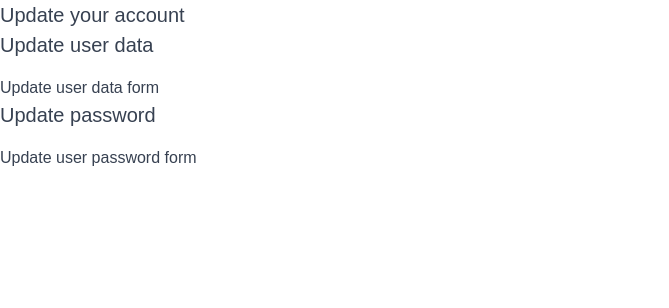
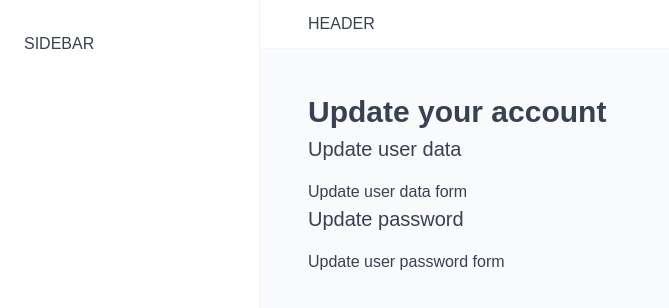
Before and after one commit to muhendawi/serenithea-back-office-app, a React (Vite) app: page /account in a window 1280 px wide. Shown: the top 308 px of the page, without its empty margins (0-669 px from the left). Built offline with nearby package versions, Linux system fonts and the light colour scheme.

Commit message:
Add the app layout using grid

```diff
--- a/src/App.tsx
+++ b/src/App.tsx
@@ -7,11 +7,14 @@
 import Account from "./pages/Account";
 import Login from "./pages/Login";
 import PageNotFound from "./pages/PageNotFound";
+import AppLayout from "./ui/AppLayout";
 
 const App = () => {
   return (
     <BrowserRouter>
       <Routes>
+        <Route element={<AppLayout />}>
+          {/* Redirect root path to dashboard */}
           <Route index element={<Navigate to="/dashboard" replace />} />
           <Route path="dashboard" element={<Dashboard />} />
           <Route path="bookings" element={<Bookings />} />
@@ -21,6 +24,7 @@
           <Route path="account" element={<Account />} />
           <Route path="login" element={<Login />} />
           <Route path="*" element={<PageNotFound />} />
+        </Route>
       </Routes>
     </BrowserRouter>
   );
--- a/src/pages/Account.tsx
+++ b/src/pages/Account.tsx
@@ -4,7 +4,9 @@
 const Account = () => {
   return (
     <>
-      <Heading as="h1">Update your account</Heading>
+      <Heading as="h1" $size="2xl">
+        Update your account
+      </Heading>
 
       <Row>
         <Heading as="h3">Update user data</Heading>
--- a/src/pages/Bookings.tsx
+++ b/src/pages/Bookings.tsx
@@ -4,7 +4,9 @@
 const Bookings = () => {
   return (
     <Row $type="horizontal">
-      <Heading as="h1">All bookings</Heading>
+      <Heading as="h1" $size="2xl">
+        All bookings
+      </Heading>
       <p>TEST</p>
     </Row>
   );
--- a/src/pages/Cabins.tsx
+++ b/src/pages/Cabins.tsx
@@ -4,7 +4,9 @@
 const Cabins = () => {
   return (
     <Row $type="horizontal">
-      <Heading as="h1">All cabins</Heading>
+      <Heading as="h1" $size="2xl">
+        All cabins
+      </Heading>
       <p>TEST</p>
     </Row>
   );
--- a/src/pages/Dashboard.tsx
+++ b/src/pages/Dashboard.tsx
@@ -4,7 +4,7 @@
 const Dashboard = () => {
   return (
     <Row $type="horizontal">
-      <Heading as="h1" $size="xl">
+      <Heading as="h1" $size="2xl">
         Dashboard
       </Heading>
       <p>TEST</p>
--- a/src/pages/Settings.tsx
+++ b/src/pages/Settings.tsx
@@ -1,7 +1,11 @@
 import Heading from "../ui/Heading";
 
 const Settings = () => {
-  return <Heading as="h1">Update hotel settings</Heading>;
+  return (
+    <Heading as="h1" $size="2xl">
+      Update hotel settings
+    </Heading>
+  );
 };
 
 export default Settings;
--- a/src/pages/Users.tsx
+++ b/src/pages/Users.tsx
@@ -1,7 +1,11 @@
 import Heading from "../ui/Heading";
 
 const Users = () => {
-  return <Heading as="h1">Create a new user</Heading>;
+  return (
+    <Heading as="h1" $size="2xl">
+      Create a new user
+    </Heading>
+  );
 };
 
 export default Users;
--- /dev/null
+++ b/src/ui/AppLayout.tsx
@@ -0,0 +1,30 @@
+import { Outlet } from "react-router-dom";
+import Header from "./Header";
+import Sidebar from "./Sidebar";
+import styled from "styled-components";
+
+const StyledAppLayout = styled.div`
+  display: grid;
+  grid-template-columns: 26rem 1fr;
+  grid-template-rows: auto 1fr;
+  height: 100dvh;
+`;
+
+const Main = styled.main`
+  background-color: var(--color-grey-50);
+  padding: 4rem 4.8rem 6.4rem;
+`;
+
+const AppLayout = () => {
+  return (
+    <StyledAppLayout>
+      <Header />
+      <Sidebar />
+      <Main>
+        <Outlet />
+      </Main>
+    </StyledAppLayout>
+  );
+};
+
+export default AppLayout;
--- /dev/null
+++ b/src/ui/Header.tsx
@@ -0,0 +1,13 @@
+import styled from "styled-components";
+
+const StyledHeader = styled.header`
+  background-color: var(--color-grey-0);
+  padding: 1.2rem 4.8rem;
+  border-bottom: 1px solid var(--color-grey-100);
+`;
+
+const Header = () => {
+  return <StyledHeader>HEADER</StyledHeader>;
+};
+
+export default Header;
--- /dev/null
+++ b/src/ui/Sidebar.tsx
@@ -0,0 +1,14 @@
+import styled from "styled-components";
+
+const StyledSidebar = styled.div`
+  background-color: var(--color-grey-0);
+  padding: 3.2rem 2.4rem;
+  border-right: 1px solid var(--color-grey-100);
+
+  grid-row: 1/-1;
+`;
+
+const Sidebar = () => {
+  return <StyledSidebar>SIDEBAR</StyledSidebar>;
+};
+export default Sidebar;
```
Lines whose indentation alone changed are shown as unchanged.
